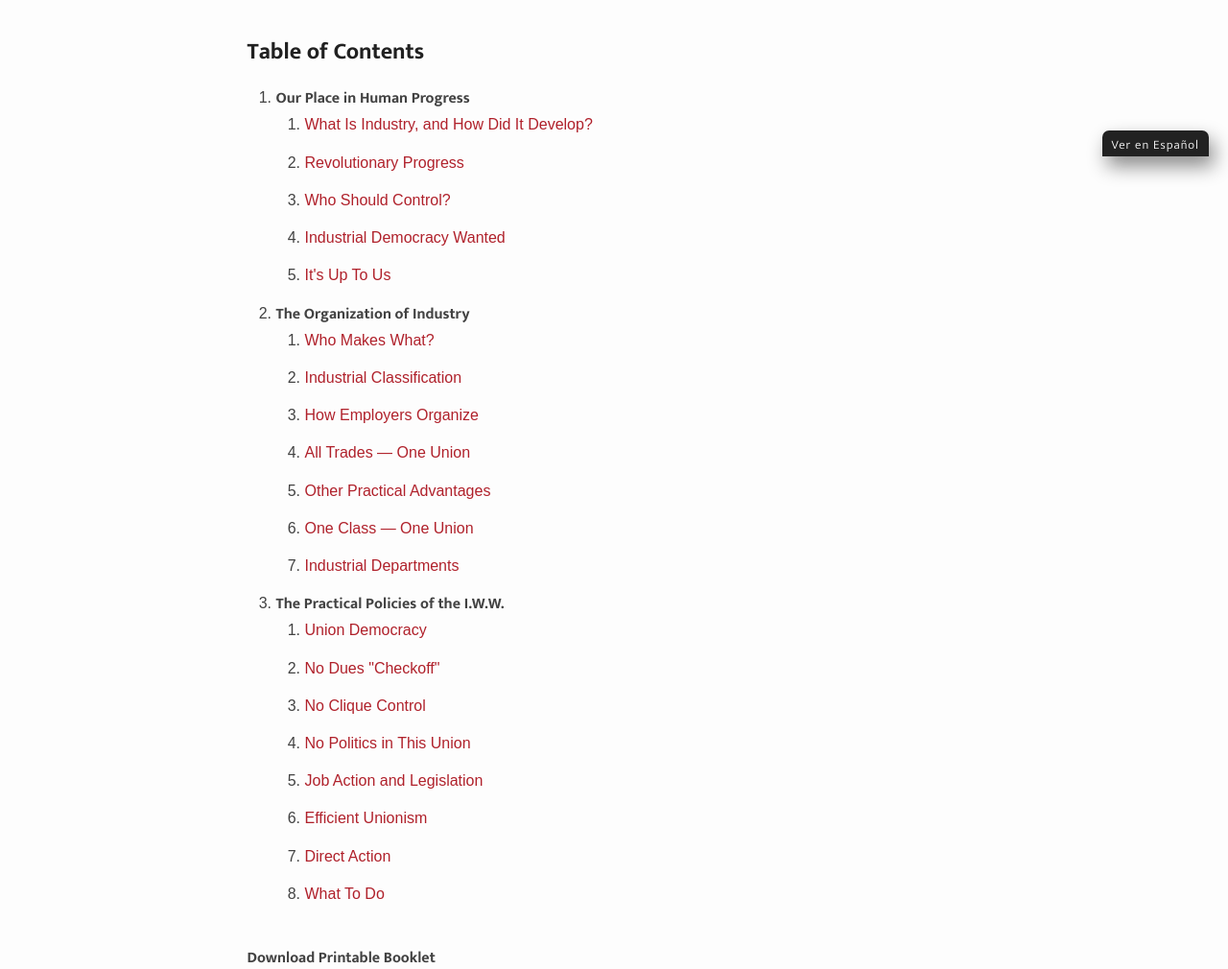
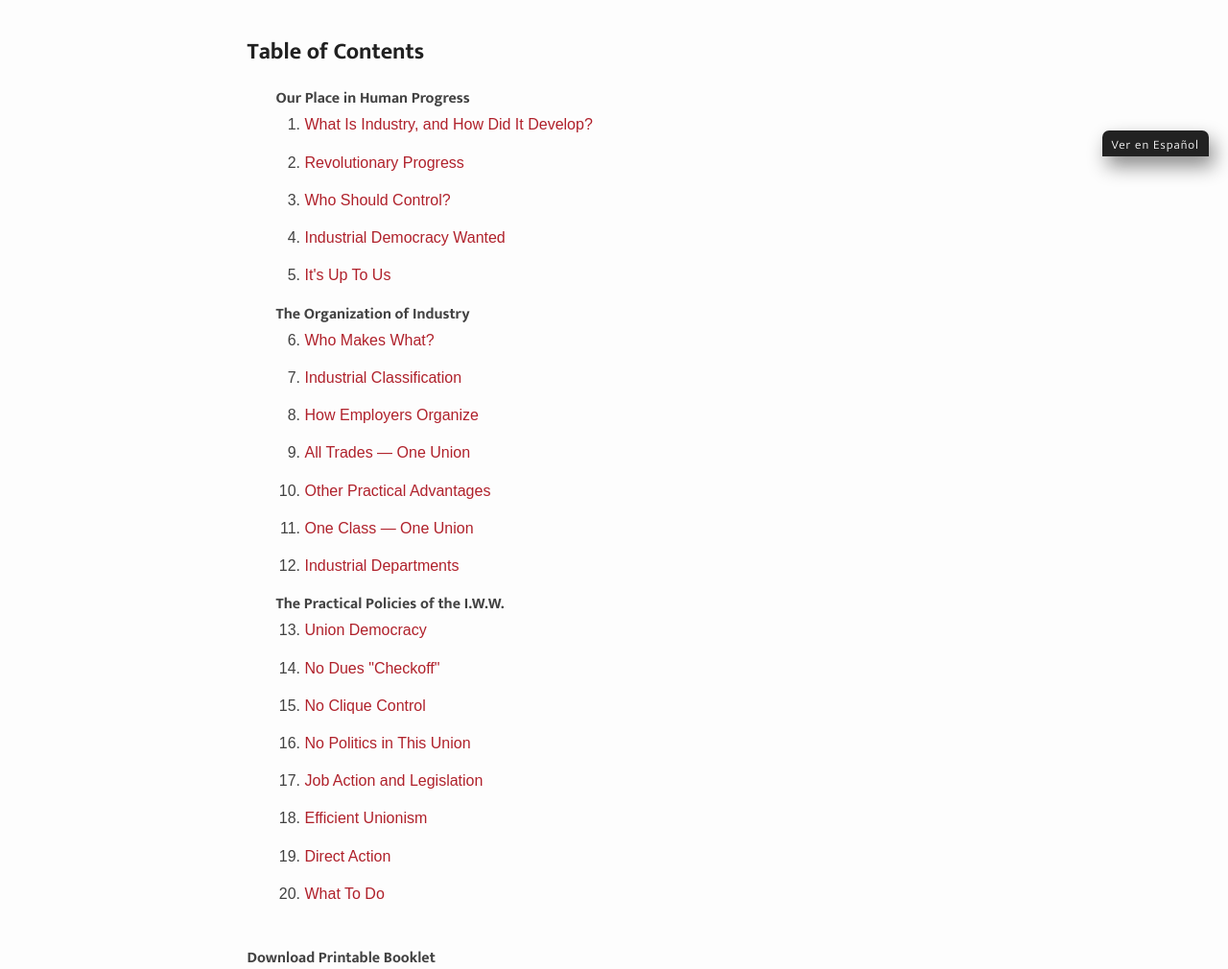
Before and after one commit to IWW-NYC-GMB/iww.nyc, a Jekyll site: the page built from one-big-union.html, in a window 1280 px wide. Shown: the part 737-1747 px from the top of the page at 96% size. Built offline with Jekyll 4.4.1, drawn with Linux system fonts in a browser that asks for light colours; some web fonts are replaced.

Commit message:
Update one-big-union.html

```diff
--- a/one-big-union.html
+++ b/one-big-union.html
@@ -6,7 +6,7 @@
 ---
 <h2>Table of Contents</h2>
 <ol style="margin-top:10px">
-  <li><strong>Our Place in Human Progress</strong>
+  <li style="list-style-type:none;"><strong style="margin-bottom:12px;">Our Place in Human Progress</strong>
     <ol>
       <li><a href="#what-is-industry">What Is Industry, and How Did It Develop?</a></li>
       <li><a href="#revolutionary-progress">Revolutionary Progress</a></li>
@@ -15,8 +15,8 @@
       <li><a href="#its-up-to-us">It's Up To Us</a></li>
     </ol>
   </li>
-  <li><strong>The Organization of Industry</strong>
-    <ol>
+  <li style="list-style-type:none;"><strong style="margin-bottom:12px;">The Organization of Industry</strong>
+    <ol start="6">
       <li><a href="#who-makes-what">Who Makes What?</a></li>
       <li><a href="#industrial-classification">Industrial Classification</a></li>
       <li><a href="#how-employers-organize">How Employers Organize</a></li>
@@ -26,8 +26,8 @@
       <li><a href="#industrial-departments">Industrial Departments</a></li>
     </ol>
   </li>
-  <li><strong>The Practical Policies of the I.W.W.</strong>
-    <ol>
+  <li style="list-style-type:none;"><strong style="margin-bottom:12px;">The Practical Policies of the I.W.W.</strong>
+    <ol start="13">
       <li><a href="#union-democracy">Union Democracy</a></li>
       <li><a href="#no-dues-checkoff">No Dues "Checkoff"</a></li>
       <li><a href="#no-clique-control">No Clique Control</a></li>
```
